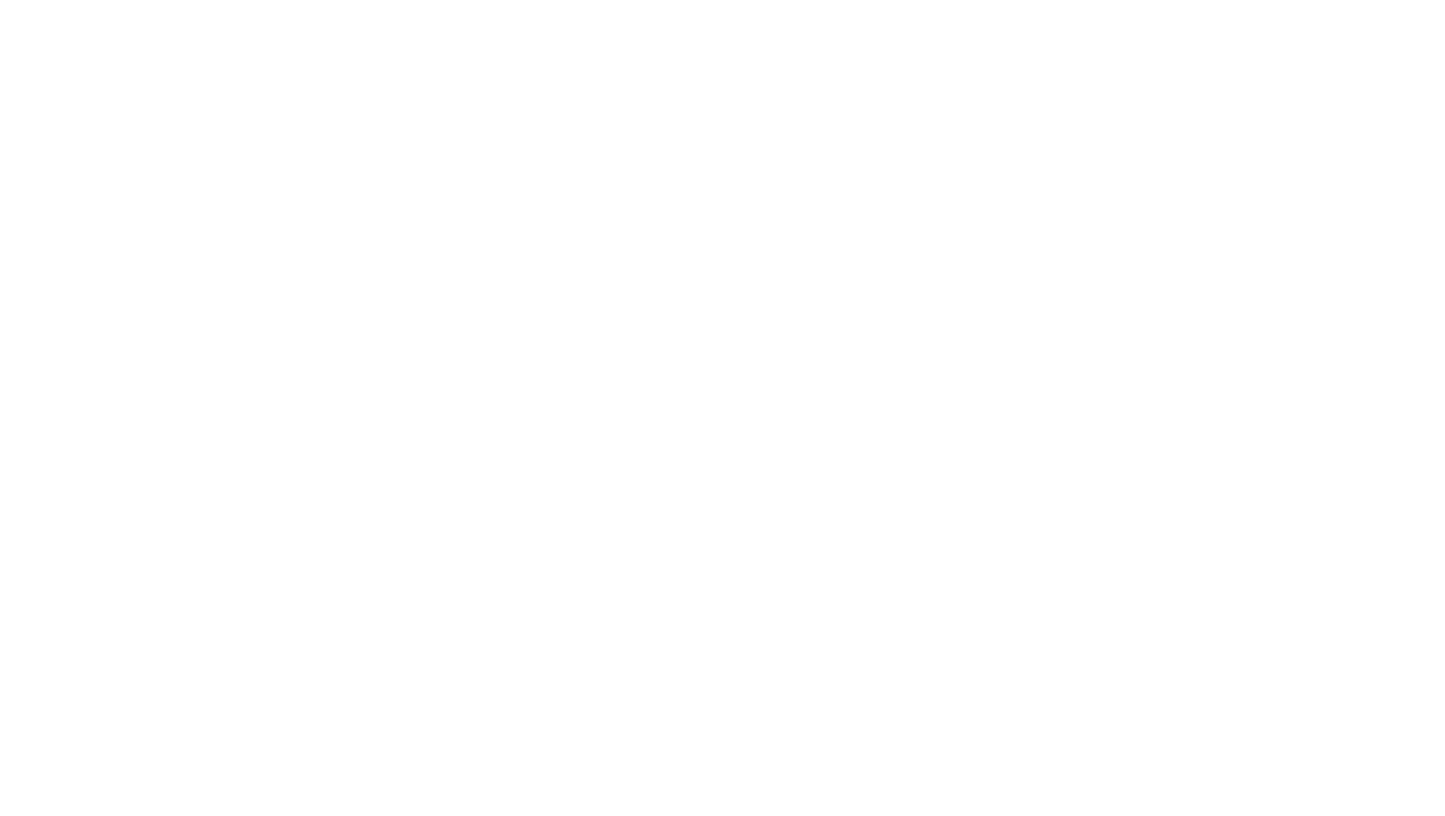
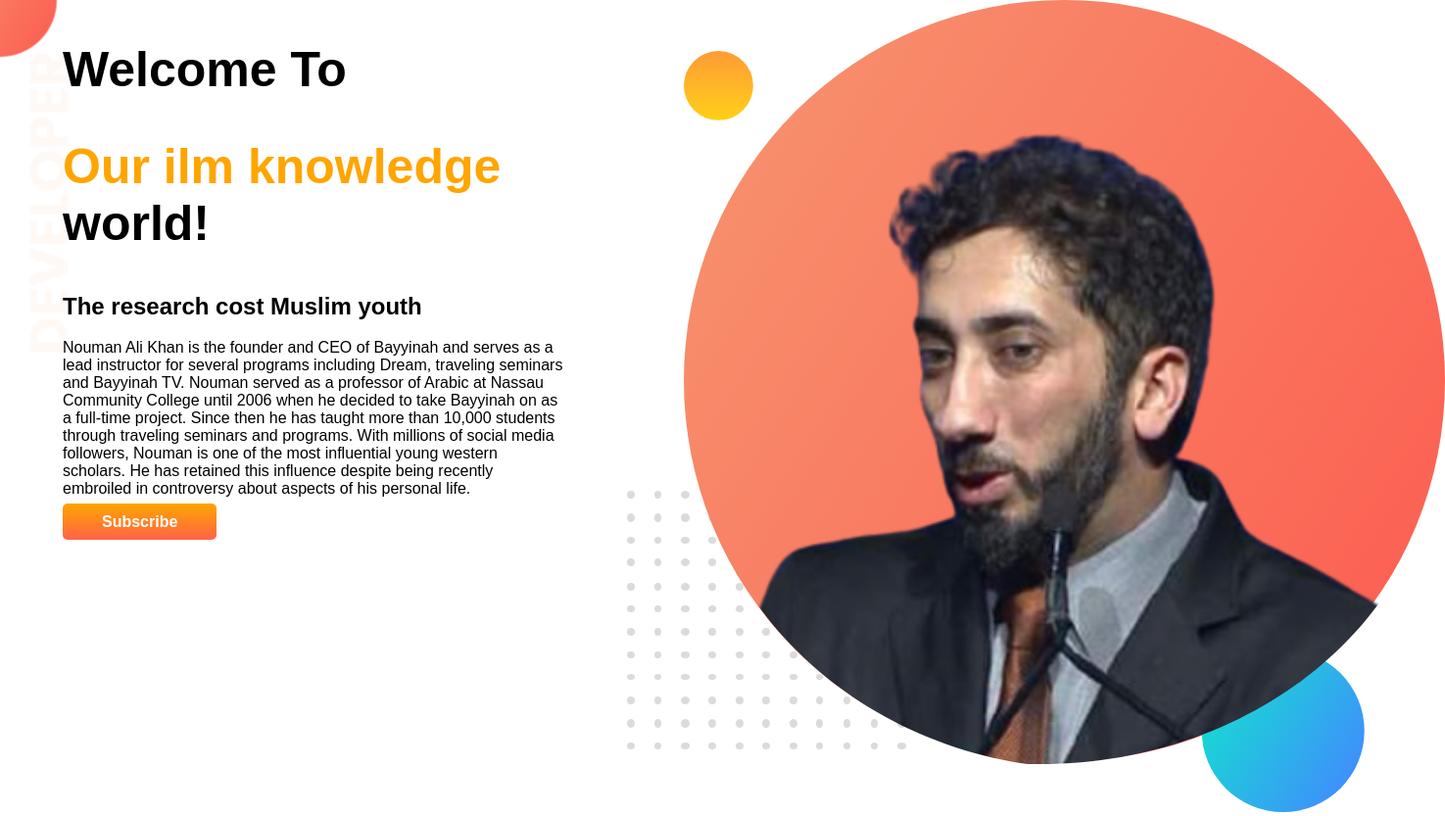
Before and after one commit to RedowanSajeeb/Noman-Ali-khanfns, a plain HTML site: page index.html in a window 1280 px wide. Shown: the whole page at 98% size, 1475 px wide, since content can reach past the window. Before the commit the page ends 800 px from the top, so only its background shows below. Drawn offline with Linux system fonts and the light colour scheme; a web font is replaced by a local one.

Commit message:
topbanner added

```diff
--- a/index.html
+++ b/index.html
@@ -1,12 +1,33 @@
 <!DOCTYPE html>
 <html lang="en">
+
 <head>
     <meta charset="UTF-8">
     <meta http-equiv="X-UA-Compatible" content="IE=edge">
     <meta name="viewport" content="width=device-width, initial-scale=1.0">
-    <title>Document</title>
-</head>
+    <title>noman-Woeld</title>
+    <link rel="preconnect" href="https://fonts.googleapis.com">
+    <link rel="preconnect" href="https://fonts.gstatic.com" crossorigin>
+    <link href="https://fonts.googleapis.com/css2?family=Padauk&display=swap" rel="stylesheet">
+    <link rel="stylesheet" href="style.css">
+
 <body>
+    <section class="topb">
+        <di class="hlfwith">
+            <h1>Welcome To</h1>
+            <h1><span class="color">Our ilm knowledge</span> world!</h1>
+            <h2>The research cost Muslim youth</h2>
+            <p>Nouman Ali Khan is the founder and CEO of Bayyinah and serves as a lead instructor for several programs
+                including Dream, traveling seminars and Bayyinah TV. Nouman served as a professor of Arabic at Nassau
+                Community College until 2006 when he decided to take Bayyinah on as a full-time project. Since then he
+                has
+                taught more than 10,000 students through traveling seminars and programs. With millions of social media
+                followers, Nouman is one of the most influential young western scholars. He has retained this influence
+                despite being recently embroiled in controversy about aspects of his personal life.</p>
+            <a class="button" target="blank" href="https://www.facebook.com/redowan.sajeeb.1">Subscribe</a>
+        </di>
+        <div class="hlfwith"><img src="images/noman-love (1).png" alt="noman-love"> </div>
+    </section>
+</body>
 
-</body>
 </html>
--- a/style.css
+++ b/style.css
@@ -0,0 +1,37 @@
+body{
+               font-family: 'Padauk', sans-serif;
+               margin: 0px;
+}
+h1{
+               font-size: 50px;
+
+
+}
+h2{
+                  size: 25px;
+}
+.color{
+               color: orange;
+}
+section{
+                  display: flex;
+}
+.hlfwith{
+                  width: 50%;
+                  padding-left: 5%;
+}
+.hlf-with image{
+                  width: 100%;
+}
+.button{
+                  text-decoration: none;
+               background-image: linear-gradient(orange, tomato);
+               padding: 10px 40px;
+               color: white;
+                  font-weight: 700;
+                  border-radius: 5px;
+}
+.topb{
+                  background-image: url(images/top-banner.png);
+                  background-repeat: no-repeat;
+}
```
